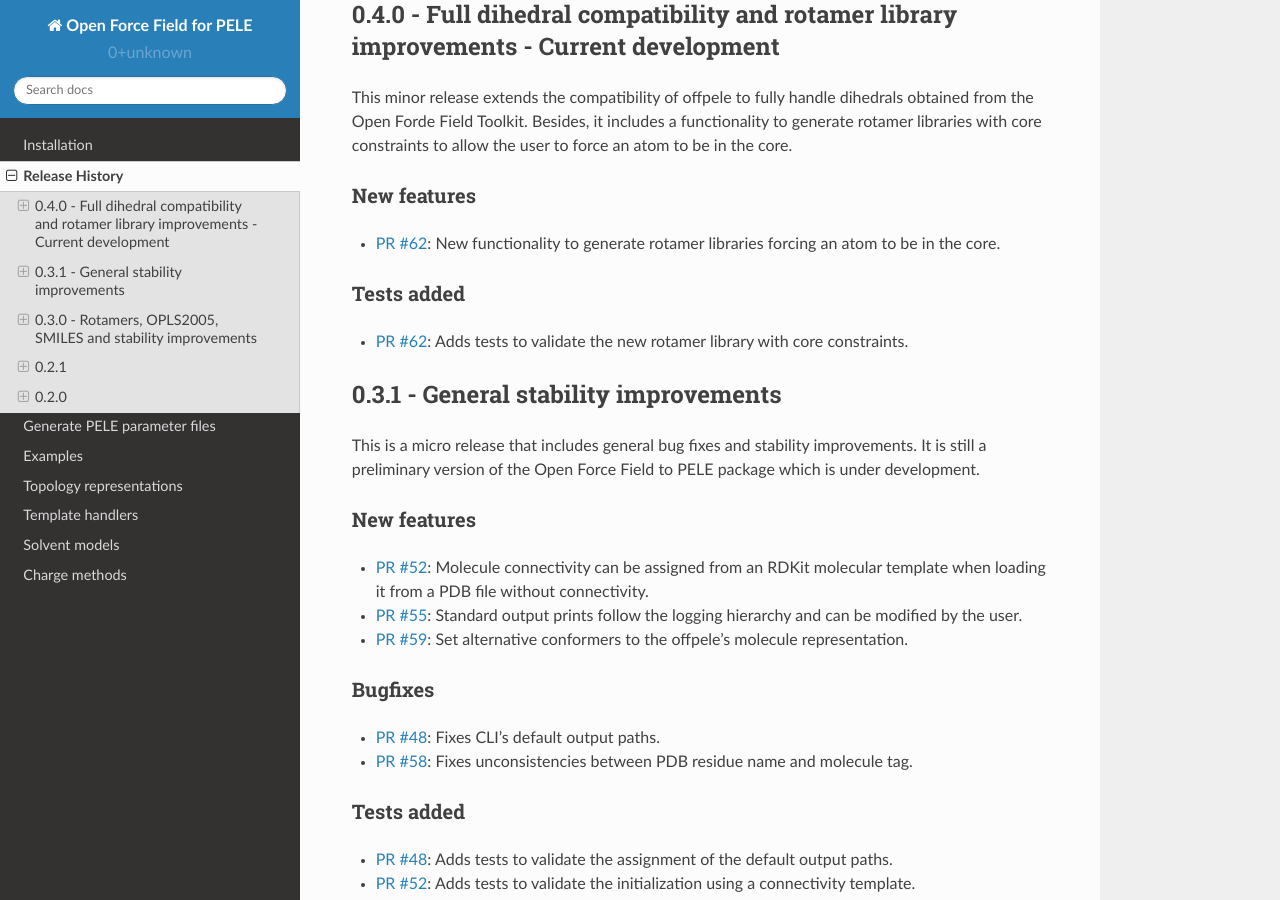
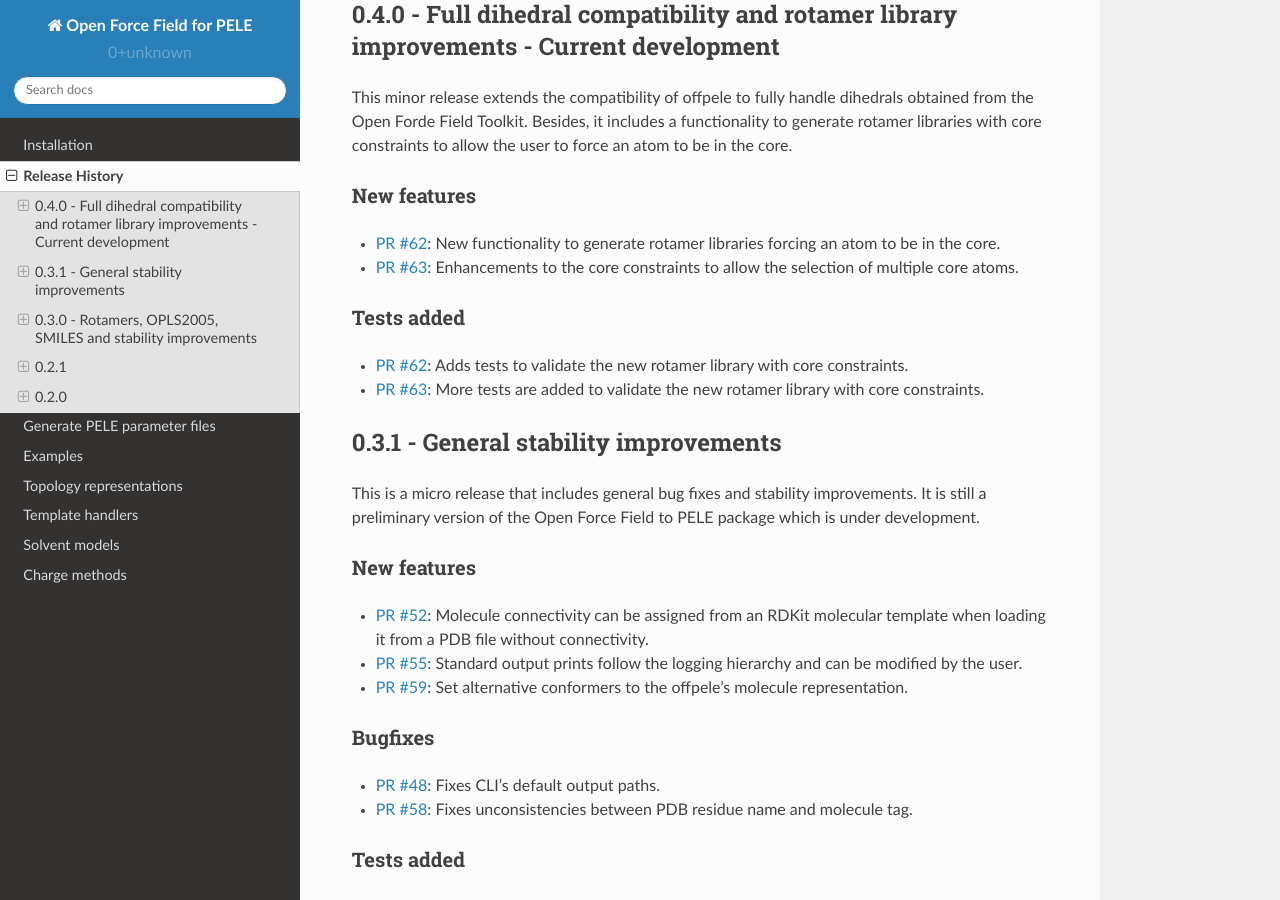
Before and after one commit to martimunicoy/peleffy, a Sphinx documentation site: the page built from docs/releasehistory.rst, in a window 1280 px wide and 900 px high, scrolled down 334 px. Built offline with Sphinx 7.4.7 and the Read the Docs theme 2.0.0, drawn with Linux system fonts in a browser that asks for light colours.

Commit message:
Update releasehistory.rst

```diff
--- a/docs/releasehistory.rst
+++ b/docs/releasehistory.rst
@@ -16,10 +16,12 @@
 New features
 """"""""""""
 - `PR #62 <https://github.com/martimunicoy/offpele/pull/62>`_: New functionality to generate rotamer libraries forcing an atom to be in the core.
+- `PR #63 <https://github.com/martimunicoy/offpele/pull/63>`_: Enhancements to the core constraints to allow the selection of multiple core atoms.
 
 Tests added
 """""""""""
 - `PR #62 <https://github.com/martimunicoy/offpele/pull/62>`_: Adds tests to validate the new rotamer library with core constraints.
+- `PR #63 <https://github.com/martimunicoy/offpele/pull/63>`_: More tests are added to validate the new rotamer library with core constraints.
 
 
 0.3.1 - General stability improvements
```
